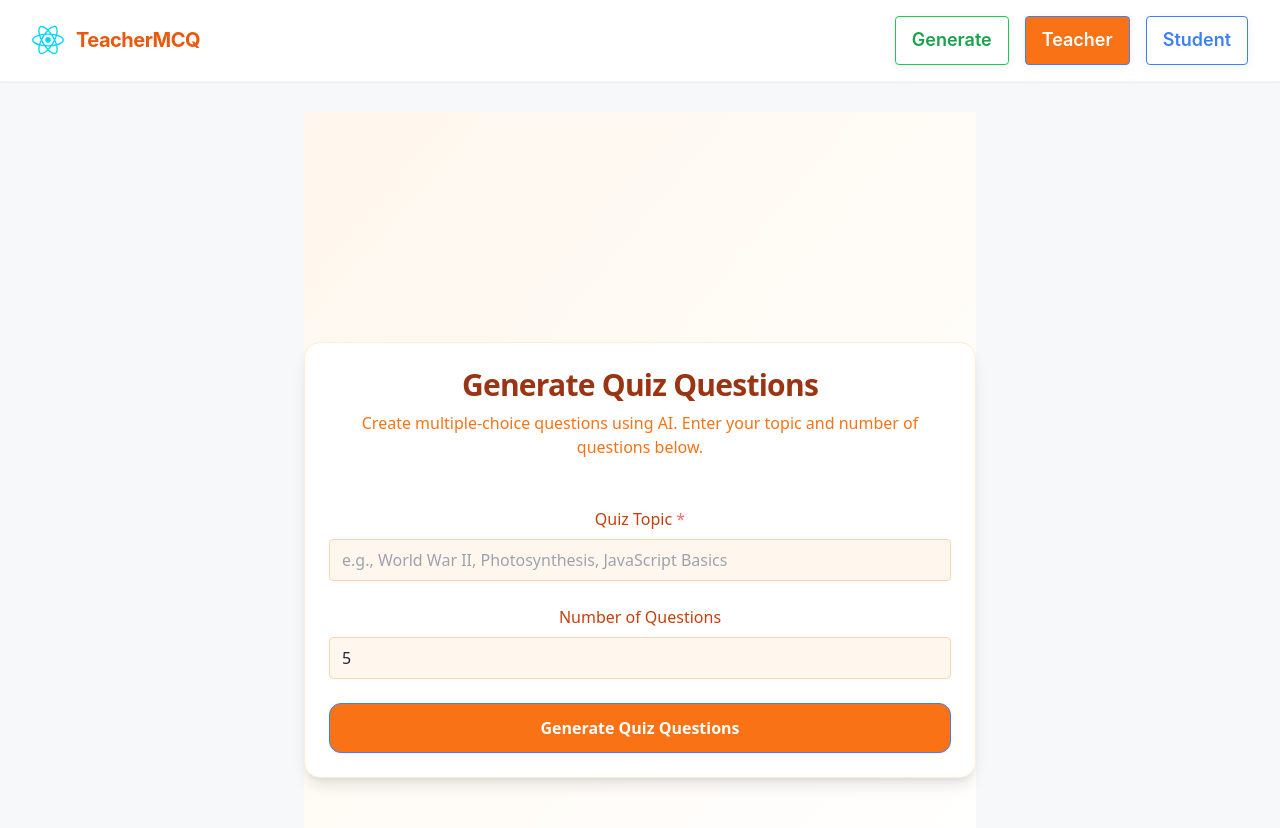
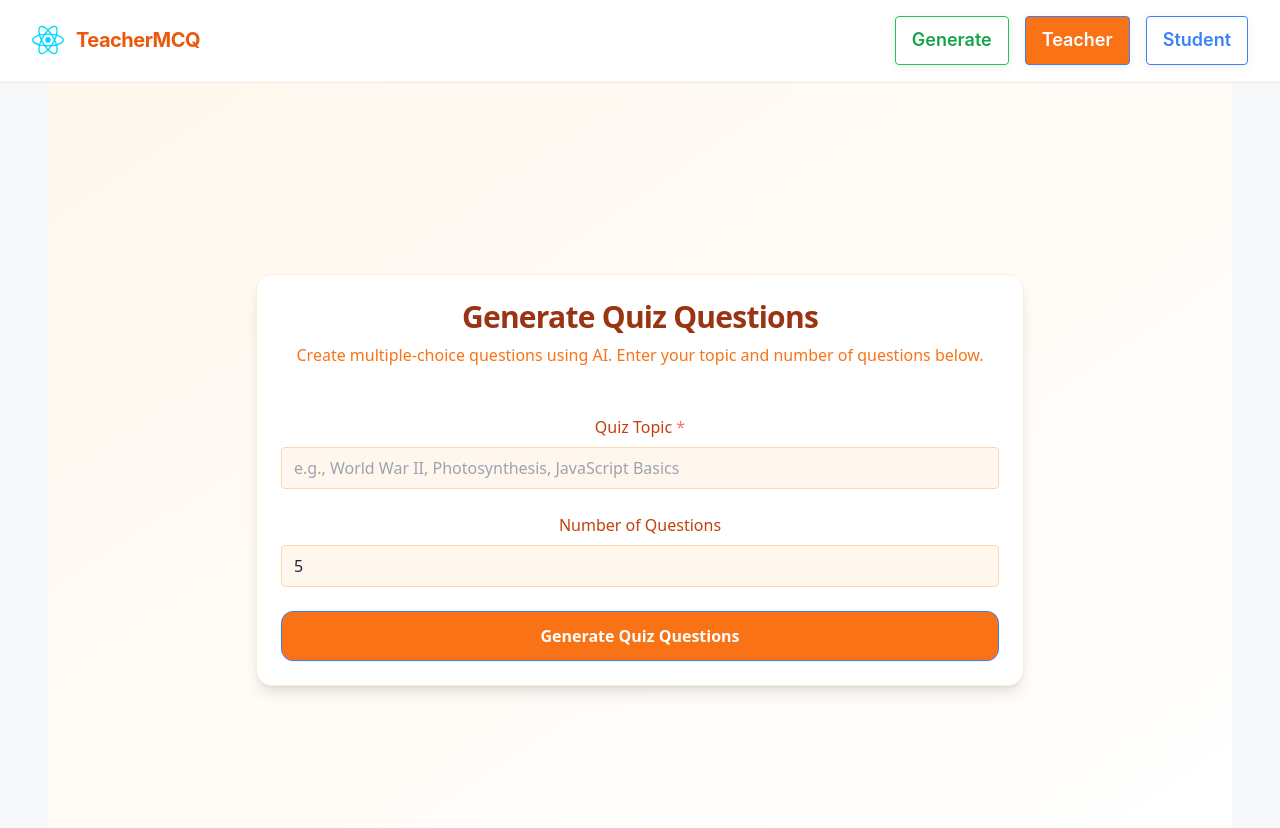
Before and after one commit to albe-martin/TeacherMCQ, a React (Vite) app: page / in a window 1280 px wide. Shown: the top 828 px of the page. Built offline with nearby package versions, Linux system fonts and the light colour scheme.

Commit message:
slight UI changes

```diff
--- a/src/App.jsx
+++ b/src/App.jsx
@@ -23,8 +23,8 @@ function App() {
 
   // Landing page: only QuizGenerator
   const LandingPage = () => (
-    <div className="pt-20 px-4 flex justify-center">
-      <div className="w-full max-w-2xl">
+    <div className="min-h-screen flex items-center justify-center px-4">
+      <div className="w-full max-w-full">
         <QuizGenerator onGenerate={handleGenerateQuiz} />
       </div>
     </div>
@@ -33,7 +33,7 @@ function App() {
   // Teacher page: toggle, editor, preview
   const TeacherPage = () => (
     <div className="pt-20 px-4 flex justify-center min-h-screen">
-      <div className="w-full max-w-3xl">
+      <div className="w-full max-w-full">
         {mode === 'teacher' && (
           <QuizEditor questions={questions} setQuestions={setQuestions} />
         )}
--- a/src/StudentPreview.jsx
+++ b/src/StudentPreview.jsx
@@ -61,9 +61,9 @@ function StudentPreview({ questions }) {
 
   return (
     <div className="w-full min-h-screen flex justify-center items-start pt-12 bg-transparent">
-      <div className="flex gap-6 w-full max-w-7xl">
+      <div className="flex gap-6 w-full max-w-full">
         {/* Progress Card - explorer sidebar style */}
-        <div className="bg-orange-50 border border-orange-100 rounded-2xl p-6 w-64 flex flex-col items-center shadow-sm mt-2">
+        <div className="bg-orange-50 border border-orange-100 rounded-2xl p-6 w-64 h-80 flex flex-col items-center shadow-sm mt-2">
           <div className="mb-3">
             <SpiralLogo size={36} />
           </div>
@@ -77,7 +77,7 @@ function StudentPreview({ questions }) {
               %
             </span>
           </div>
-          <div className="flex gap-2 mb-2">
+          <div className="flex gap-0.5 mb-8">
             {validQuestions.map((_, idx) => (
               <div
                 key={idx}
```
